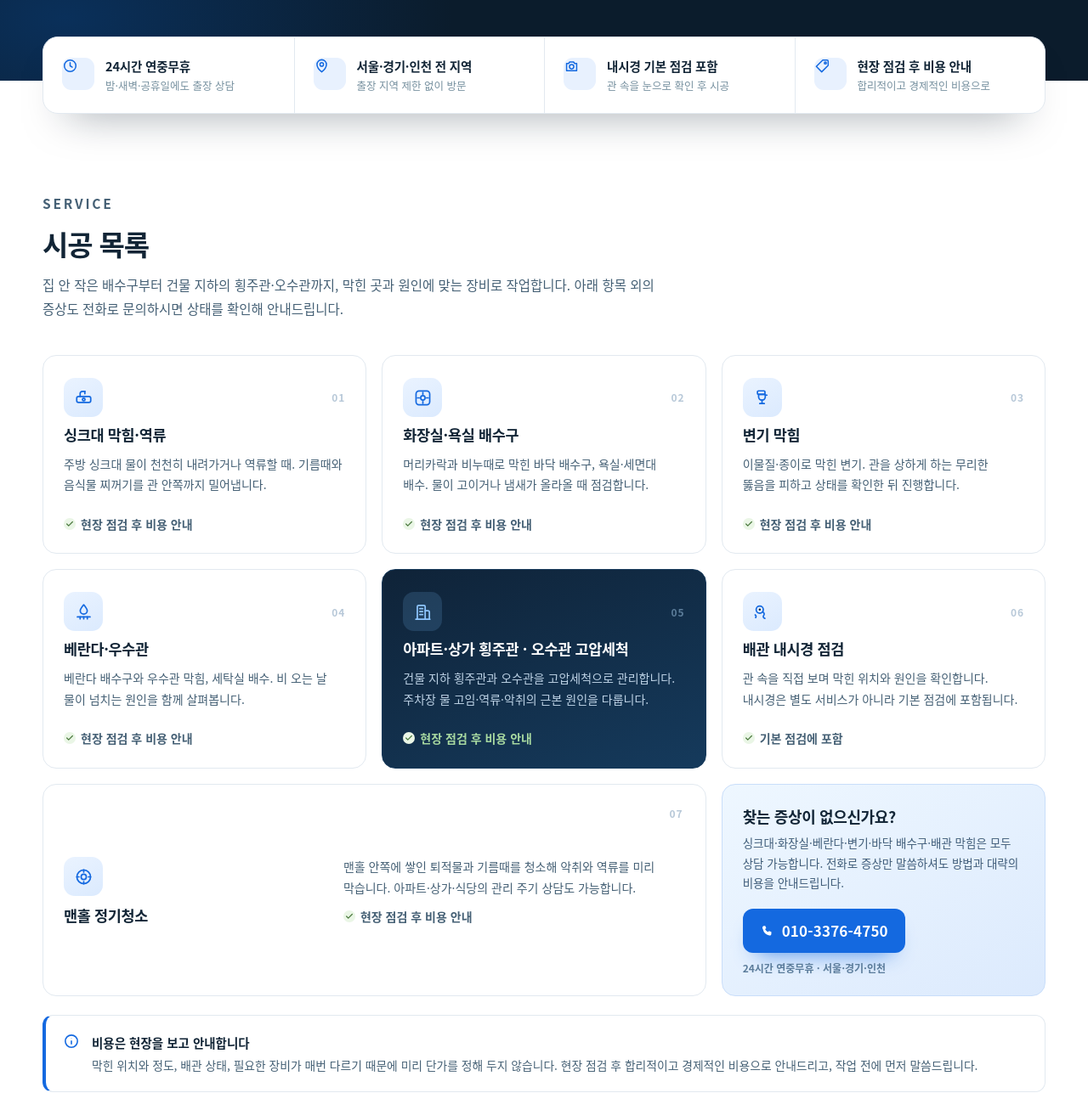
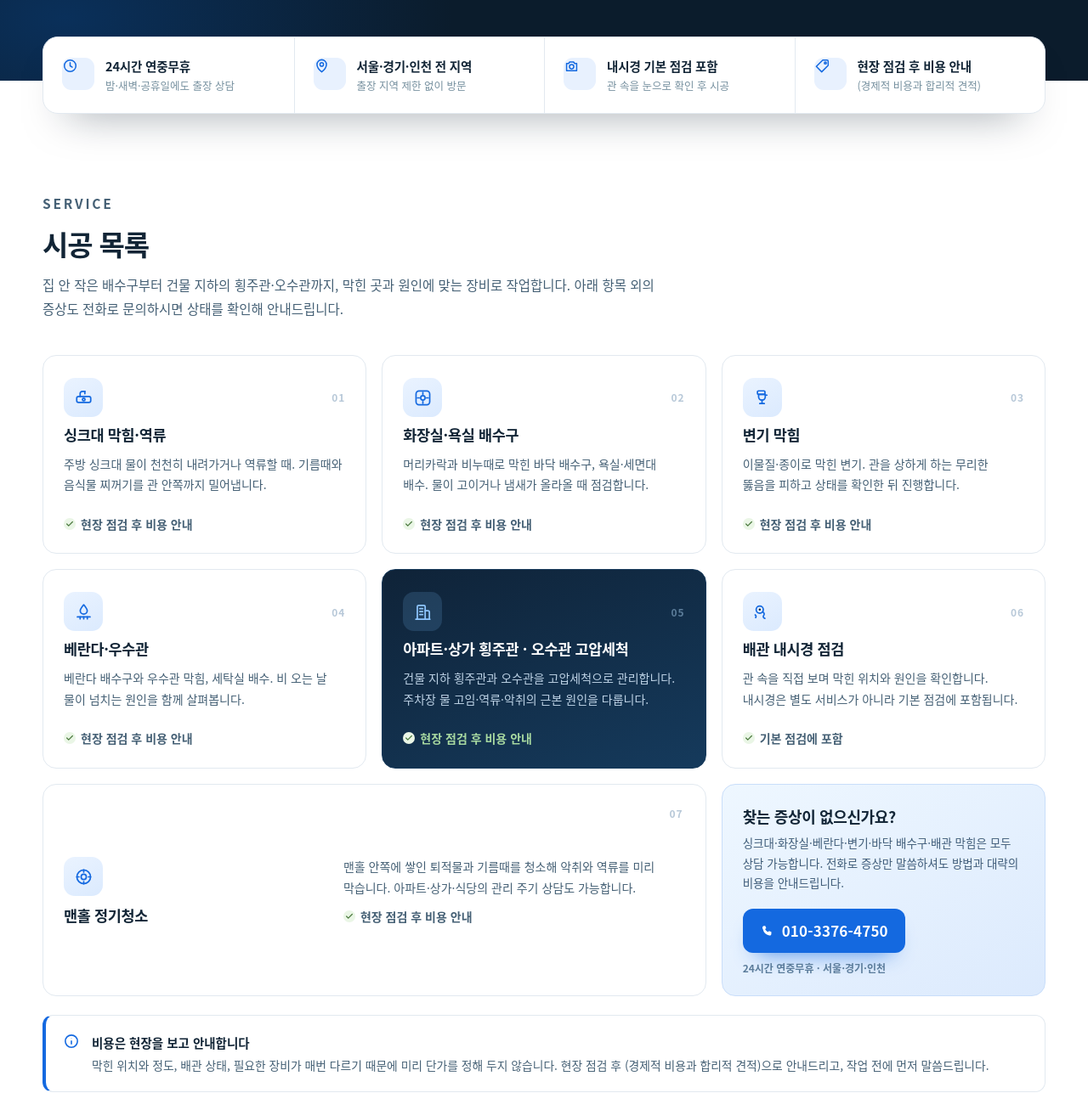
Before and after one commit to yune68q-jpg/Under, a plain HTML site: page index.html in a window 1280 px wide. Shown: the part 596-1883 px from the top of the page at 85% size. Drawn offline with Linux system fonts and the light colour scheme.

Commit message:
비용 안내 문구에 (경제적 비용과 합리적 견적) 반영 (신뢰바·비용 안내·CTA·메타 설명)

```diff
--- a/index.html
+++ b/index.html
@@ -5,7 +5,7 @@
 <meta name="viewport" content="width=device-width, initial-scale=1">
 <meta name="naver-site-verification" content="ca84c7e66db58c2547a664d55e2e53f672d5589b" />
 <title>한강설비 | 고압세척 · 배관 내시경 · 오수관 · 횡주관 시공 (서울·경기·인천 24시간)</title>
-<meta name="description" content="한강설비는 싱크대·화장실·변기 막힘부터 아파트·상가 지하 횡주관·오수관 고압세척, 배관 내시경 점검, 맨홀 정기청소까지 시공합니다. 서울·경기·인천 전 지역 24시간 출장, 현장 점검 후 합리적인 비용 안내.">
+<meta name="description" content="한강설비는 싱크대·화장실·변기 막힘부터 아파트·상가 지하 횡주관·오수관 고압세척, 배관 내시경 점검, 맨홀 정기청소까지 시공합니다. 서울·경기·인천 전 지역 24시간 출장, 현장 점검 후 비용 안내(경제적 비용과 합리적 견적).">
 <meta name="keywords" content="한강설비, 하수구뚫음, 고압세척, 배관내시경, 오수관청소, 횡주관, 싱크대막힘, 변기막힘, 맨홀청소, 인천 하수구, 서울 하수구, 경기 하수구">
 <meta property="og:type" content="website">
 <meta property="og:title" content="한강설비 | 막힌 하수구, 끝까지 뚫어드립니다">
@@ -731,7 +731,7 @@
       </div>
       <div class="trust-item">
         <span class="trust-ico"><svg aria-hidden="true"><use href="#i-won"/></svg></span>
-        <div><b>현장 점검 후 비용 안내</b><span>합리적이고 경제적인 비용으로</span></div>
+        <div><b>현장 점검 후 비용 안내</b><span>(경제적 비용과 합리적 견적)</span></div>
       </div>
     </div>
   </div>
@@ -814,7 +814,7 @@
         <svg aria-hidden="true"><use href="#i-info"/></svg>
         <div>
           <b>비용은 현장을 보고 안내합니다</b>
-          <p>막힌 위치와 정도, 배관 상태, 필요한 장비가 매번 다르기 때문에 미리 단가를 정해 두지 않습니다. 현장 점검 후 합리적이고 경제적인 비용으로 안내드리고, 작업 전에 먼저 말씀드립니다.</p>
+          <p>막힌 위치와 정도, 배관 상태, 필요한 장비가 매번 다르기 때문에 미리 단가를 정해 두지 않습니다. 현장 점검 후 (경제적 비용과 합리적 견적)으로 안내드리고, 작업 전에 먼저 말씀드립니다.</p>
         </div>
       </div>
     </div>
@@ -1116,7 +1116,7 @@
           </a>
           <a class="btn btn-ghost" href="#board">문의 남기기</a>
         </div>
-        <p class="cta-num">현장 점검 후 합리적이고 경제적인 비용으로 안내드립니다.</p>
+        <p class="cta-num">현장 점검 후 (경제적 비용과 합리적 견적)으로 안내드립니다.</p>
       </div>
     </div>
   </section>
```
